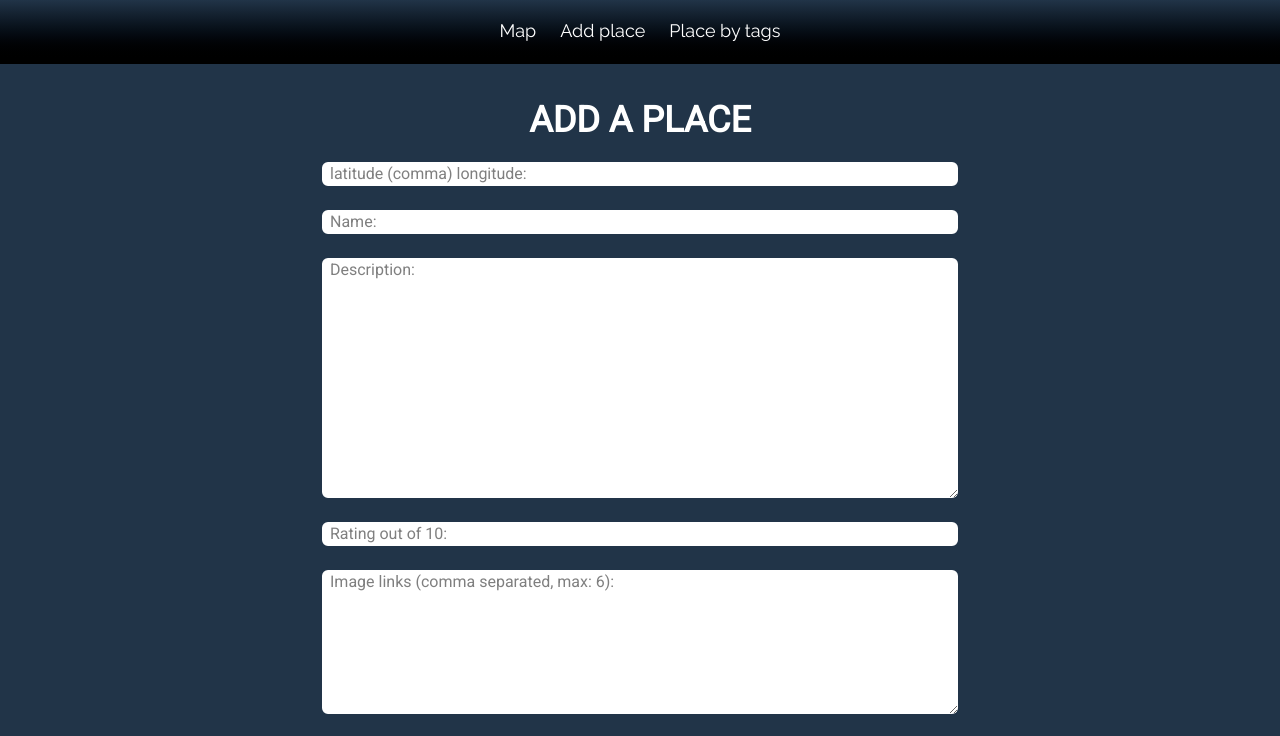
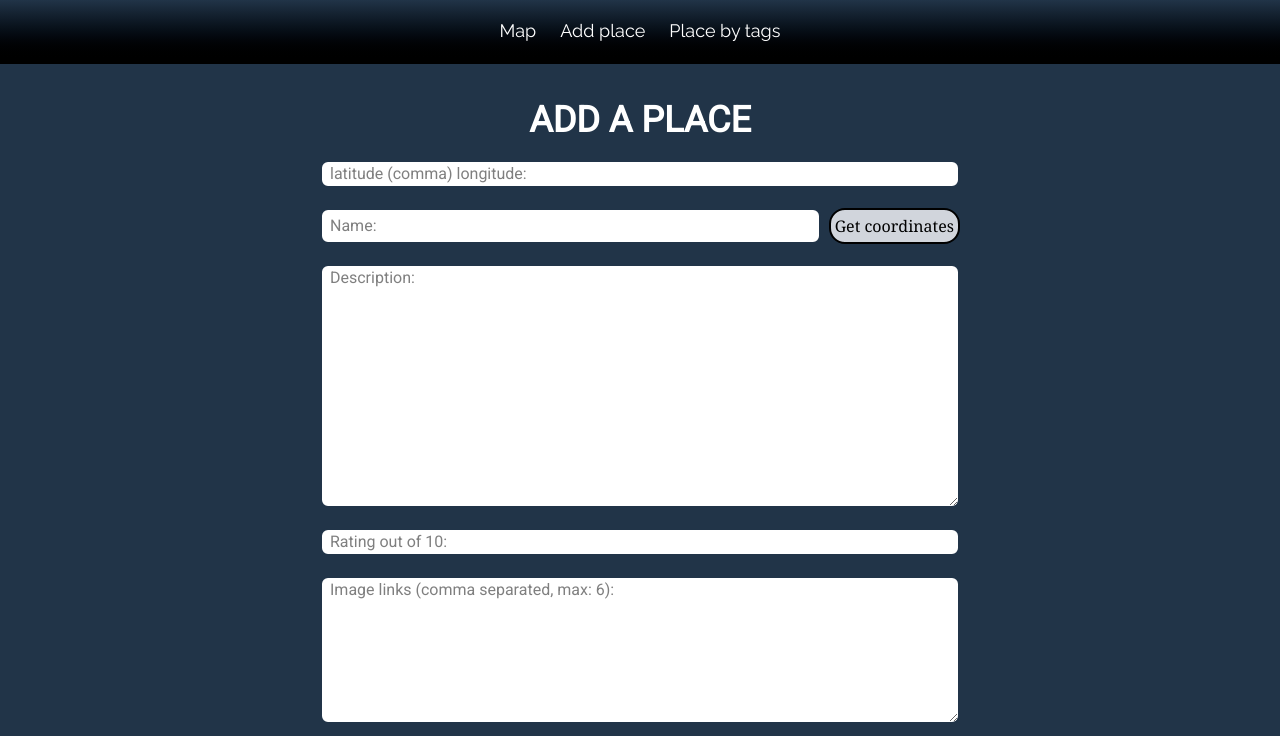
Before and after one commit to Nikshaan/LocalBee, a Next.js app: page /addPlace in a window 1280 px wide. Shown: the top 736 px of the page. Built offline with nearby package versions, Linux system fonts and the light colour scheme.

Commit message:
update: get coordinates by location name

```diff
--- a/src/app/addPlace/page.tsx
+++ b/src/app/addPlace/page.tsx
@@ -53,6 +53,22 @@ const Page = () => {
   const [tags, setTags] = useState<string[]>([]);
   const [password, setPassword] = useState<string>("");
   const router = useRouter();
+
+  const  addressToCoordinates = async() => {
+    try{
+    const data = await axios.get(
+    "https://nominatim.openstreetmap.org/search?format=json&q=" + name, {
+      headers: {
+        'User-Agent': 'MyCustomApplication/1.0 (my.email@example.com)',
+      }
+    }
+    );
+    const coords = `${data.data[0].lat}, ${data.data[0].lon}`;
+    setCoor(coords)
+    } catch {
+        toast.error("Cannot find coordinates.");
+    }
+  }
 
   const getCoordinates = () => {
     try {
@@ -176,6 +192,7 @@ const Page = () => {
             className="bg-white text-black px-2 border-2 border-[#213448] rounded-lg w-full 2xl:w-[70%]"
             type="text"
           />
+          <button onClick={() => addressToCoordinates()} className='bg-gray-300 ml-2 font-serif text-nowrap border-2 rounded-2xl p-1 cursor-pointer'>Get coordinates</button>
         </div>
         <div className='w-full flex justify-center'>
           <textarea rows={10}
--- a/src/app/placeByTag/page.tsx
+++ b/src/app/placeByTag/page.tsx
@@ -89,7 +89,7 @@ const Page = () => {
             return;
         }
         const newFilteredPlaces = places.filter((place: info) => {
-            return tags.every(tag => place.tags.includes(tag));
+            return tags.some(tag => place.tags.includes(tag));
         });
         setFilteredPlaces(newFilteredPlaces);
   }, [tags, places])
```
